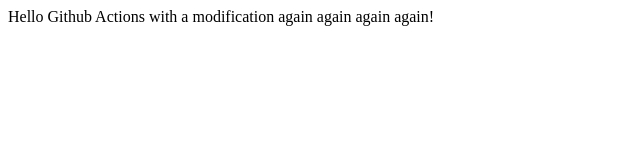
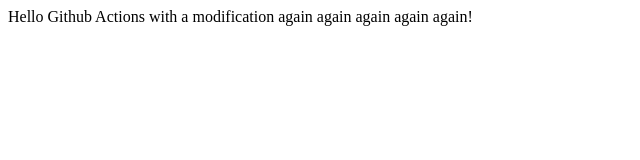
Before and after one commit to madeira-dev/simple-CICD-workflow, a plain HTML site: page index.html in a window 1280 px wide. Shown: the full height of the page, 0-640 px from the left. Drawn offline with Linux system fonts and the light colour scheme.

Commit message:
modified index.html to test deployment workflow

```diff
--- a/index.html
+++ b/index.html
@@ -1,5 +1,5 @@
 <!DOCTYPE html>
 
 <body>
-    <a>Hello Github Actions with a modification again again again again!</a>
+    <a>Hello Github Actions with a modification again again again again again!</a>
 </body>
```
